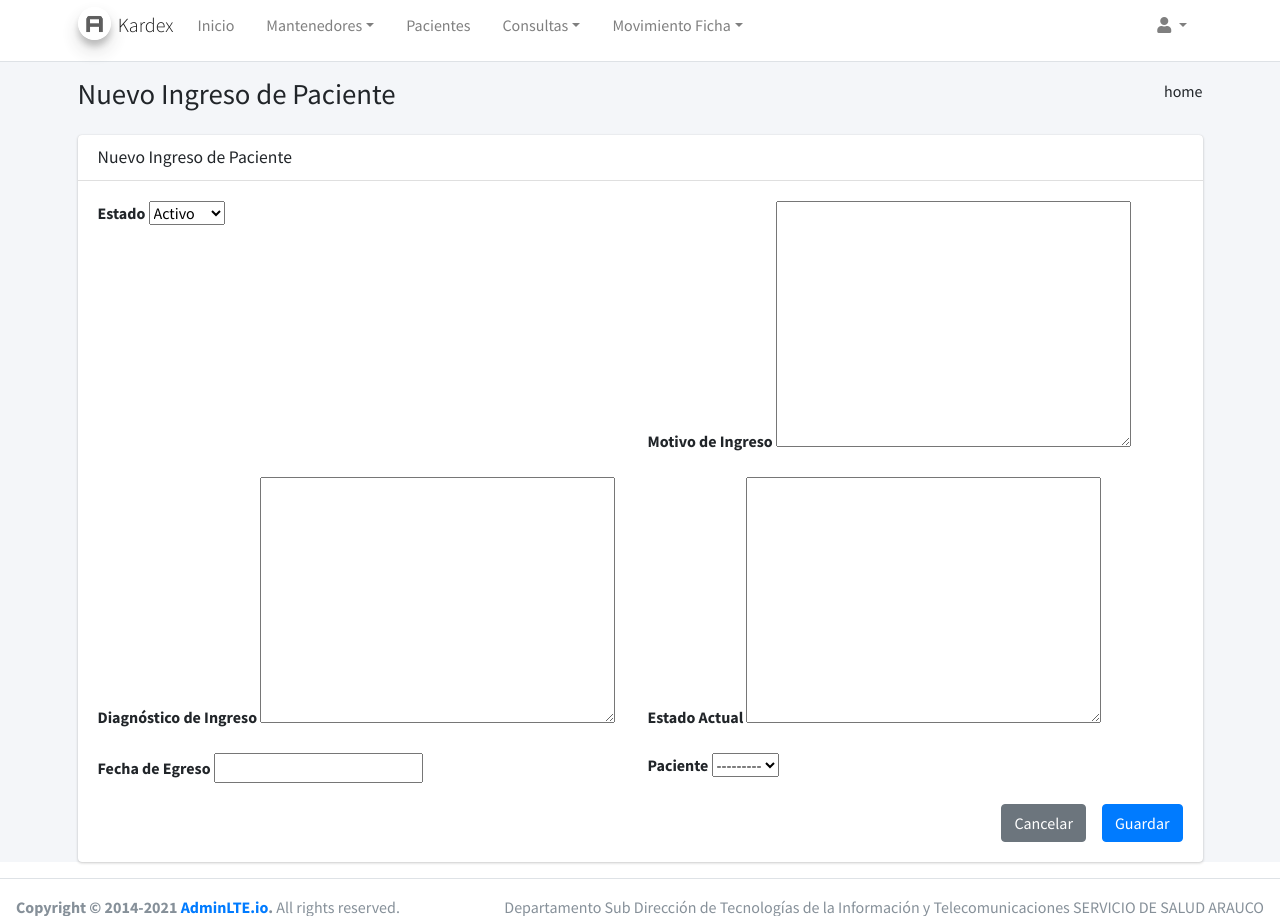
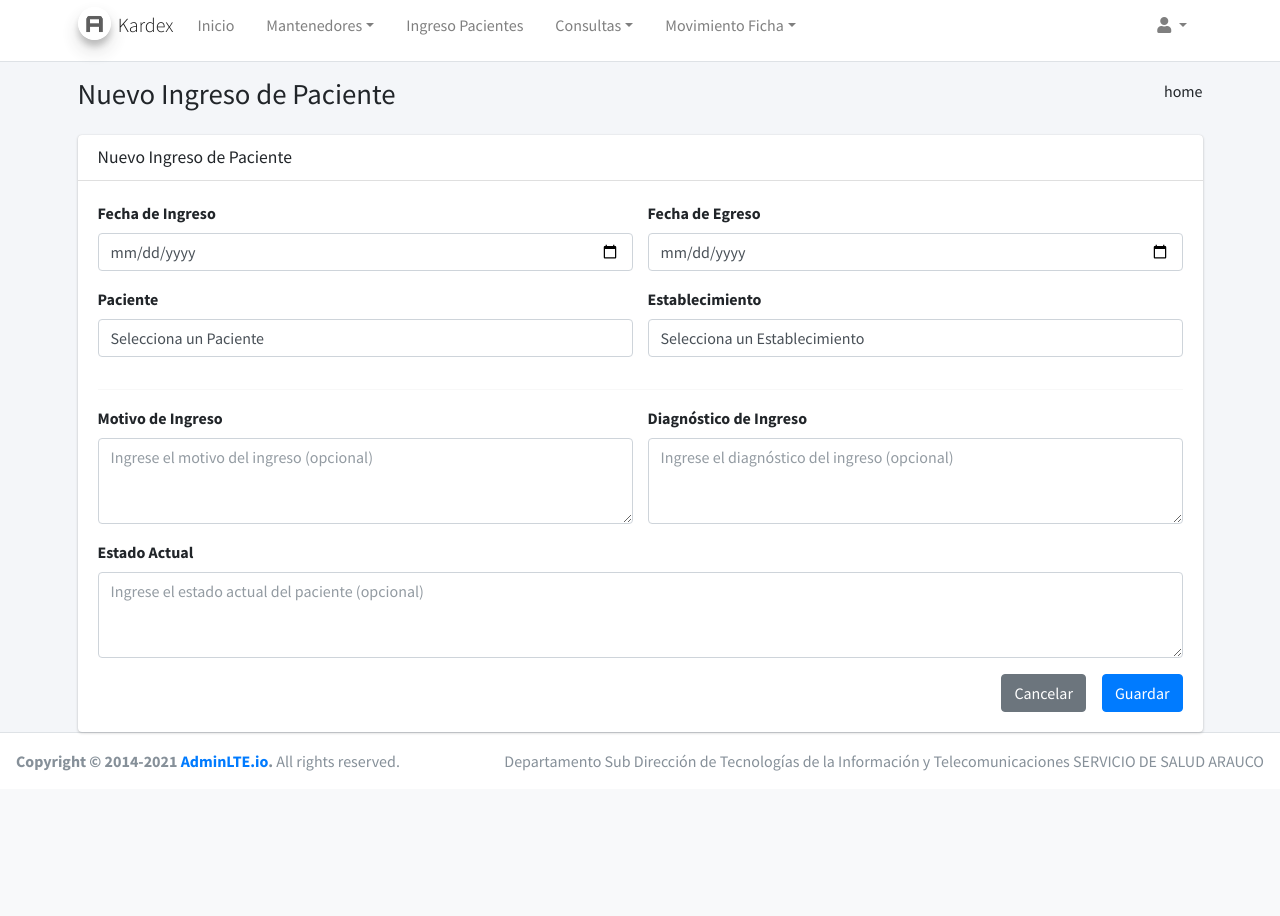
Before and after one commit to Jarot-Fierro/Kardex, a Django app: page /kardex/ingresos-paciente/crear/ in a window 1280 px wide. Shown: the part 128-1044 px from the top of the page. After the commit the page ends 899 px from the top, so only its background shows below. Run offline with Django 4.2, Linux system fonts and the light colour scheme; the visitor is signed in with stand-in values (Sample User, id 1); data that the repository does not hold is empty; some libraries are stand-ins or nearby versions.

Commit message:
Add IngresoPaciente model and form, update templates for patient admission details

```diff
--- a/kardex/kardex/admin.py
+++ b/kardex/kardex/admin.py
@@ -10,3 +10,4 @@ admin.site.register(Paciente)
 admin.site.register(Prevision)
 admin.site.register(Profesional)
 admin.site.register(ServicioClinico)
+admin.site.register(IngresoPaciente)
--- /dev/null
+++ b/kardex/kardex/forms/ingreso_pacientes.py
@@ -0,0 +1,100 @@
+from django import forms
+
+from kardex.models import IngresoPaciente, Establecimiento
+from kardex.models import Paciente
+
+
+class FormIngresoPaciente(forms.ModelForm):
+    fecha_ingreso = forms.DateField(
+        label='Fecha de Ingreso',
+        widget=forms.DateInput(
+            attrs={
+                'id': 'fecha_ingreso',
+                'class': 'form-control',
+                'type': 'date'
+            }
+        ),
+        required=True
+    )
+    motivo_ingreso = forms.CharField(
+        label='Motivo de Ingreso',
+        widget=forms.Textarea(attrs={
+            'id': 'motivo_ingreso',
+            'class': 'form-control',
+            'rows': 3,
+            'placeholder': 'Ingrese el motivo del ingreso (opcional)'
+        }),
+        required=False
+    )
+
+    diagnostico_ingreso = forms.CharField(
+        label='Diagnóstico de Ingreso',
+        widget=forms.Textarea(attrs={
+            'id': 'diagnostico_ingreso',
+            'class': 'form-control',
+            'rows': 3,
+            'placeholder': 'Ingrese el diagnóstico del ingreso (opcional)'
+        }),
+        required=False
+    )
+
+    estado_actual = forms.CharField(
+        label='Estado Actual',
+        widget=forms.Textarea(attrs={
+            'id': 'estado_actual',
+            'class': 'form-control',
+            'rows': 3,
+            'placeholder': 'Ingrese el estado actual del paciente (opcional)'
+        }),
+        required=False
+    )
+
+    fecha_egreso = forms.DateField(
+        label='Fecha de Egreso',
+        widget=forms.DateInput(
+            attrs={
+                'id': 'fecha_egreso',
+                'class': 'form-control',
+                'type': 'date'
+            }
+        ),
+        required=False
+    )
+
+    paciente = forms.ModelChoiceField(
+        label='Paciente',
+        empty_label="Selecciona un Paciente",
+        queryset=Paciente.objects.all(),
+        widget=forms.Select(
+            attrs={
+                'id': 'paciente',
+                'class': 'form-control select2'
+            }
+        ),
+        required=True
+    )
+
+    establecimiento = forms.ModelChoiceField(
+        label='Establecimiento',
+        empty_label="Selecciona un Establecimiento",
+        queryset=Establecimiento.objects.all(),
+        widget=forms.Select(
+            attrs={
+                'id': 'establecimiento',
+                'class': 'form-control select2'
+            }
+        ),
+        required=True
+    )
+
+    class Meta:
+        model = IngresoPaciente
+        fields = [
+            'fecha_ingreso',
+            'motivo_ingreso',
+            'diagnostico_ingreso',
+            'estado_actual',
+            'fecha_egreso',
+            'paciente',
+            'establecimiento'
+        ]
--- a/kardex/kardex/forms/pacientes.py
+++ b/kardex/kardex/forms/pacientes.py
@@ -228,7 +228,7 @@ class FormPaciente(forms.ModelForm):
         empty_label='Seleccione un Usuario',
         queryset=UsuarioPersonalizado.objects.all(),
         widget=forms.Select(attrs={'class': 'form-control select2', 'id': 'usuario_paciente'}),
-        required=True
+        required=False
     )
 
     class Meta:
--- a/kardex/kardex/forms/profesiones.py
+++ b/kardex/kardex/forms/profesiones.py
@@ -11,7 +11,7 @@ class FormProfesion(forms.ModelForm):
             attrs={
                 'id': 'nombre_profesion',
                 'class': 'form-control',
-                'placeholder': 'Ej: Médico, Enfermera, etc...',
+                'placeholder': 'Ej: Medicina, Enfermería, etc...',
                 'minlenght': '1',
                 'maxlenght': '100'
             }),
--- a/kardex/kardex/models/ingreso_paciente.py
+++ b/kardex/kardex/models/ingreso_paciente.py
@@ -4,7 +4,7 @@ from config.abstract import StandardModel
 
 
 class IngresoPaciente(StandardModel):
-    fecha_ingreso = models.DateField(auto_now_add=True, verbose_name='Fecha de Ingreso')
+    fecha_ingreso = models.DateField(verbose_name='Fecha de Ingreso', null=False)
     motivo_ingreso = models.TextField(null=True, blank=True, verbose_name='Motivo de Ingreso')
     diagnostico_ingreso = models.TextField(null=True, blank=True, verbose_name='Diagnóstico de Ingreso')
     estado_actual = models.TextField(null=True, blank=True, verbose_name='Estado Actual')
@@ -13,6 +13,9 @@ class IngresoPaciente(StandardModel):
     paciente = models.ForeignKey('kardex.Paciente', on_delete=models.PROTECT, null=False,
                                  verbose_name='Paciente')
 
+    establecimiento = models.ForeignKey('kardex.Establecimiento', on_delete=models.PROTECT, null=False,
+                                    verbose_name='Establecimiento')
+
     def __str__(self):
         return self.paciente.rut
 
--- a/kardex/kardex/models/pacientes.py
+++ b/kardex/kardex/models/pacientes.py
@@ -44,7 +44,7 @@ class Paciente(StandardModel):
                                 verbose_name='Usuario')
 
     def __str__(self):
-        return self.rut
+        return f"{self.rut} - {self.nombre} {self.apellido_paterno} {self.apellido_materno}"
 
     class Meta:
         verbose_name = 'Paciente'
--- a/kardex/kardex/templates/base.html
+++ b/kardex/kardex/templates/base.html
@@ -184,7 +184,7 @@
     <script>
       $(document).ready(function () {
         $('.select2').select2({
-          theme: 'bootstrap4'
+            theme: 'bootstrap4'
         });
       });
     </script>
--- a/kardex/kardex/templates/components/navbar.html
+++ b/kardex/kardex/templates/components/navbar.html
@@ -46,13 +46,16 @@
                         <li><a href="{% url 'kardex:profesional_list' %}" class="dropdown-item">Profesionales</a>
                         </li>
                         <li class="dropdown-divider"></li>
+                        <li><a href="{% url 'kardex:paciente_list' %}" class="dropdown-item">Pacientes</a>
+                        </li>
+                        <li class="dropdown-divider"></li>
                         <li><a href="{% url 'kardex:prevision_list' %}" class="dropdown-item">Previsión</a>
                         </li>
 
                     </ul>
                 </li>
                 <li class="nav-item">
-                    <a href="{% url 'kardex:paciente_list' %}" class="nav-link">Pacientes</a>
+                    <a href="{% url 'kardex:ingreso_paciente_list' %}" class="nav-link">Ingreso Pacientes</a>
                 </li>
                 <li class="nav-item dropdown">
                     <a id="dropdownSubMenu2" href="#" data-toggle="dropdown" aria-haspopup="true"
--- a/kardex/kardex/templates/kardex/ingreso_paciente/form.html
+++ b/kardex/kardex/templates/kardex/ingreso_paciente/form.html
@@ -14,21 +14,73 @@
             {{ form.non_field_errors }}
             <input type="hidden" name="action" value="{{ action|default:'add' }}">
 
+            <!-- Primera fila: 3 columnas -->
             <div class="row">
-                {% for field in form %}
                 <div class="col-md-6 mb-3">
-                    <label for="id_{{ field.name }}">{{ field.label }}</label>
-                    {{ field }}
-                    {% if field.help_text %}
-                    <small class="form-text text-muted">{{ field.help_text }}</small>
-                    {% endif %}
-                    {% for error in field.errors %}
+                    <label for="id_fecha_ingreso">{{ form.fecha_ingreso.label }}</label>
+                    {{ form.fecha_ingreso }}
+                    {% for error in form.fecha_ingreso.errors %}
                     <div class="invalid-feedback d-block">{{ error }}</div>
                     {% endfor %}
                 </div>
-                {% endfor %}
+
+                <div class="col-md-6 mb-3">
+                    <label for="id_fecha_egreso">{{ form.fecha_egreso.label }}</label>
+                    {{ form.fecha_egreso }}
+                    {% for error in form.fecha_egreso.errors %}
+                    <div class="invalid-feedback d-block">{{ error }}</div>
+                    {% endfor %}
+                </div>
+
+                <div class="col-md-6 mb-3">
+                    <label for="id_paciente">{{ form.paciente.label }}</label>
+                    {{ form.paciente }}
+                    {% for error in form.paciente.errors %}
+                    <div class="invalid-feedback d-block">{{ error }}</div>
+                    {% endfor %}
+                </div>
+                 <div class="col-md-6 mb-3">
+                    <label for="id_establecimiento">{{ form.establecimiento.label }}</label>
+                    {{ form.establecimiento }}
+                    {% for error in form.establecimiento.errors %}
+                    <div class="invalid-feedback d-block">{{ error }}</div>
+                    {% endfor %}
+                </div>
             </div>
 
+            <hr>
+
+            <!-- Segunda fila: 2 columnas -->
+            <div class="row">
+                <div class="col-md-6 mb-3">
+                    <label for="id_motivo_ingreso">{{ form.motivo_ingreso.label }}</label>
+                    {{ form.motivo_ingreso }}
+                    {% for error in form.motivo_ingreso.errors %}
+                    <div class="invalid-feedback d-block">{{ error }}</div>
+                    {% endfor %}
+                </div>
+
+                <div class="col-md-6 mb-3">
+                    <label for="id_diagnostico_ingreso">{{ form.diagnostico_ingreso.label }}</label>
+                    {{ form.diagnostico_ingreso }}
+                    {% for error in form.diagnostico_ingreso.errors %}
+                    <div class="invalid-feedback d-block">{{ error }}</div>
+                    {% endfor %}
+                </div>
+            </div>
+
+            <!-- Estado actual en fila completa -->
+            <div class="row">
+                <div class="col-md-12 mb-3">
+                    <label for="id_estado_actual">{{ form.estado_actual.label }}</label>
+                    {{ form.estado_actual }}
+                    {% for error in form.estado_actual.errors %}
+                    <div class="invalid-feedback d-block">{{ error }}</div>
+                    {% endfor %}
+                </div>
+            </div>
+
+            <!-- Botones -->
             <div class="d-flex justify-content-end gap-2">
                 <a href="{% url 'kardex:ingreso_paciente_list' %}" class="btn btn-secondary mx-2">Cancelar</a>
                 <button type="submit" class="btn btn-primary">Guardar</button>
--- a/kardex/kardex/views/ingreso_paciente.py
+++ b/kardex/kardex/views/ingreso_paciente.py
@@ -3,6 +3,7 @@ from django.urls import reverse_lazy
 from django.views.generic import DeleteView, CreateView, UpdateView, DetailView
 from django.views.generic import TemplateView
 
+from kardex.forms.ingreso_pacientes import FormIngresoPaciente
 from kardex.mixin import DataTableMixin
 from kardex.models import IngresoPaciente
 
@@ -65,7 +66,7 @@ class IngresoPacienteDetailView(DetailView):
 class IngresoPacienteCreateView(CreateView):
     template_name = 'kardex/ingreso_paciente/form.html'
     model = IngresoPaciente
-    fields = '__all__'
+    form_class = FormIngresoPaciente
     success_url = reverse_lazy('kardex:ingreso_paciente_list')
     permission_required = 'add_ingresopaciente'
 
@@ -94,7 +95,7 @@ class IngresoPacienteCreateView(CreateView):
 class IngresoPacienteUpdateView(UpdateView):
     template_name = 'kardex/ingreso_paciente/form.html'
     model = IngresoPaciente
-    fields = '__all__'
+    form_class = FormIngresoPaciente
     success_url = reverse_lazy('kardex:ingreso_paciente_list')
     permission_required = 'change_ingresopaciente'
 
--- a/kardex/kardex/views/pacientes.py
+++ b/kardex/kardex/views/pacientes.py
@@ -1,4 +1,6 @@
+from django.contrib import messages
 from django.http import HttpResponse
+from django.shortcuts import redirect
 from django.urls import reverse_lazy
 from django.views.generic import DeleteView, CreateView, UpdateView, DetailView
 from django.views.generic import TemplateView
@@ -13,11 +15,24 @@ MODULE_NAME = 'Pacientes'
 class PacienteListView(DataTableMixin, TemplateView):
     template_name = 'kardex/paciente/list.html'
     model = Paciente
-    datatable_columns = ['ID', 'RUT', 'Nombre', 'Ap. Paterno', 'Ap. Materno', 'Sexo', 'Estado Civil', 'Comuna', 'Previsión']
-    datatable_order_fields = ['id', None, 'rut', 'nombre', 'apellido_paterno', 'apellido_materno', 'sexo', 'estado_civil', 'comuna__nombre', 'prevision__nombre']
+    datatable_columns = ['ID', 'RUT', 'Nombre', 'Sexo', 'Estado Civil', 'Comuna', 'Previsión']
+    datatable_order_fields = [
+        'id',
+        None,
+        None,
+        'sexo',
+        'estado_civil',
+        'comuna__nombre',
+        'prevision__nombre'
+    ]
+
     datatable_search_fields = [
-        'rut__icontains', 'nombre__icontains', 'apellido_paterno__icontains', 'apellido_materno__icontains',
-        'comuna__nombre__icontains', 'prevision__nombre__icontains'
+        'rut__icontains',
+        'nombre__icontains',
+        'apellido_paterno__icontains',
+        'apellido_materno__icontains',
+        'comuna__nombre__icontains',
+        'prevision__nombre__icontains'
     ]
 
     url_detail = 'kardex:paciente_detail'
@@ -25,14 +40,13 @@ class PacienteListView(DataTableMixin, TemplateView):
     url_delete = 'kardex:paciente_delete'
 
     def render_row(self, obj):
+        nombre_completo = f"{(obj.nombre or '').upper()} {(obj.apellido_paterno or '').upper()} {(obj.apellido_materno or '').upper()}".strip()
         return {
             'ID': obj.id,
             'RUT': obj.rut,
-            'Nombre': (obj.nombre or '').upper(),
-            'Ap. Paterno': (obj.apellido_paterno or '').upper(),
-            'Ap. Materno': (obj.apellido_materno or '').upper(),
-            'Sexo': (obj.sexo or ''),
-            'Estado Civil': (obj.estado_civil or ''),
+            'Nombre': nombre_completo,
+            'Sexo': obj.sexo or '',
+            'Estado Civil': obj.estado_civil or '',
             'Comuna': (getattr(obj.comuna, 'nombre', '') or '').upper(),
             'Previsión': (getattr(obj.prevision, 'nombre', '') or '').upper(),
         }
@@ -79,12 +93,10 @@ class PacienteCreateView(CreateView):
         form = self.get_form()
         if form.is_valid():
             form.save()
-            from django.contrib import messages
-            from django.shortcuts import redirect
             messages.success(request, 'Paciente creado correctamente')
             return redirect(self.success_url)
-        from django.contrib import messages
         messages.error(request, 'Hay errores en el formulario')
+        print(form.errors)
         self.object = None
         return self.render_to_response(self.get_context_data(form=form, open_modal=True))
 
@@ -112,11 +124,8 @@ class PacienteUpdateView(UpdateView):
         form = self.get_form()
         if form.is_valid():
             form.save()
-            from django.contrib import messages
-            from django.shortcuts import redirect
             messages.success(request, 'Paciente actualizado correctamente')
             return redirect(self.success_url)
-        from django.contrib import messages
         messages.error(request, 'Hay errores en el formulario')
         return self.form_invalid(form)
 
@@ -136,8 +145,6 @@ class PacienteDeleteView(DeleteView):
     permission_required = 'delete_paciente'
 
     def post(self, request, *args, **kwargs):
-        from django.contrib import messages
-        from django.shortcuts import redirect
         try:
             obj = self.get_object()
             obj.delete()
```
Also changed, not shown: kardex/kardex/forms/movimiento_ficha.py (+4 -4 lines), kardex/kardex/templates/kardex/ingreso_paciente/detail.html (+41 -3 lines), kardex/kardex/templates/kardex/paciente/form.html (+9 -33 lines), kardex/kardex/migrations/0003_ingresopaciente_establecimiento_and_more.py (added), kardex/usuarios/migrations/0002_alter_usuariopersonalizado_comuna.py (added).
